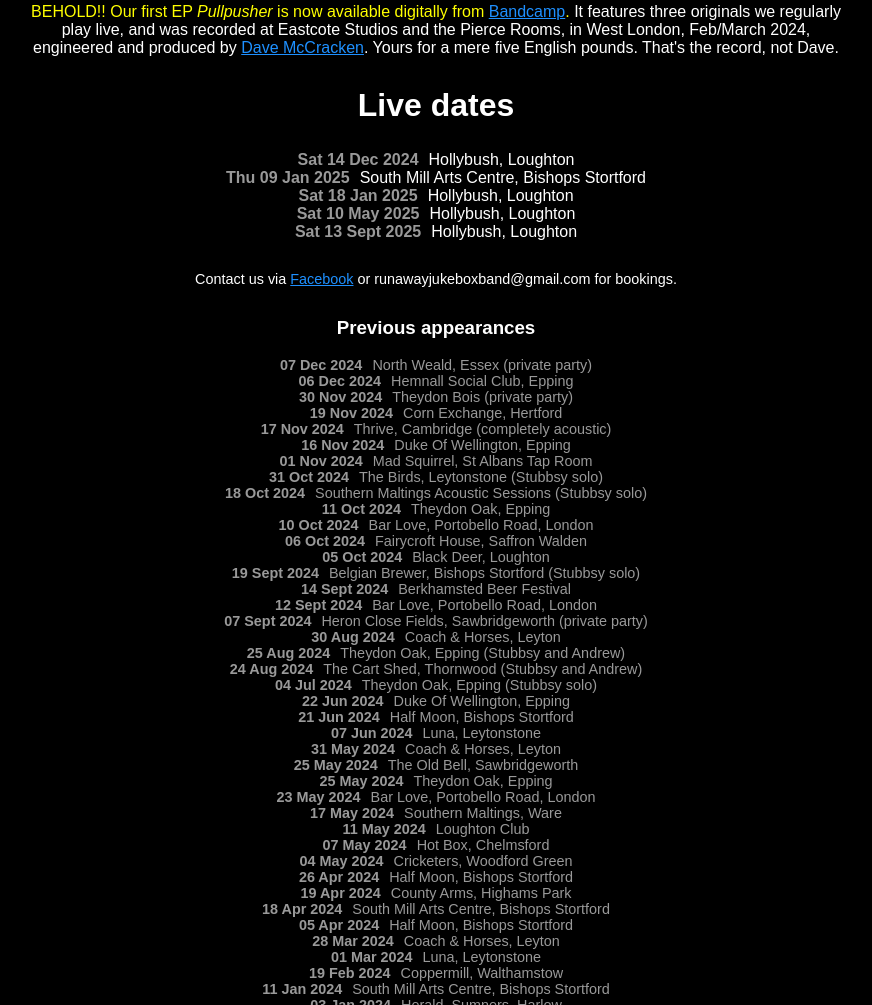
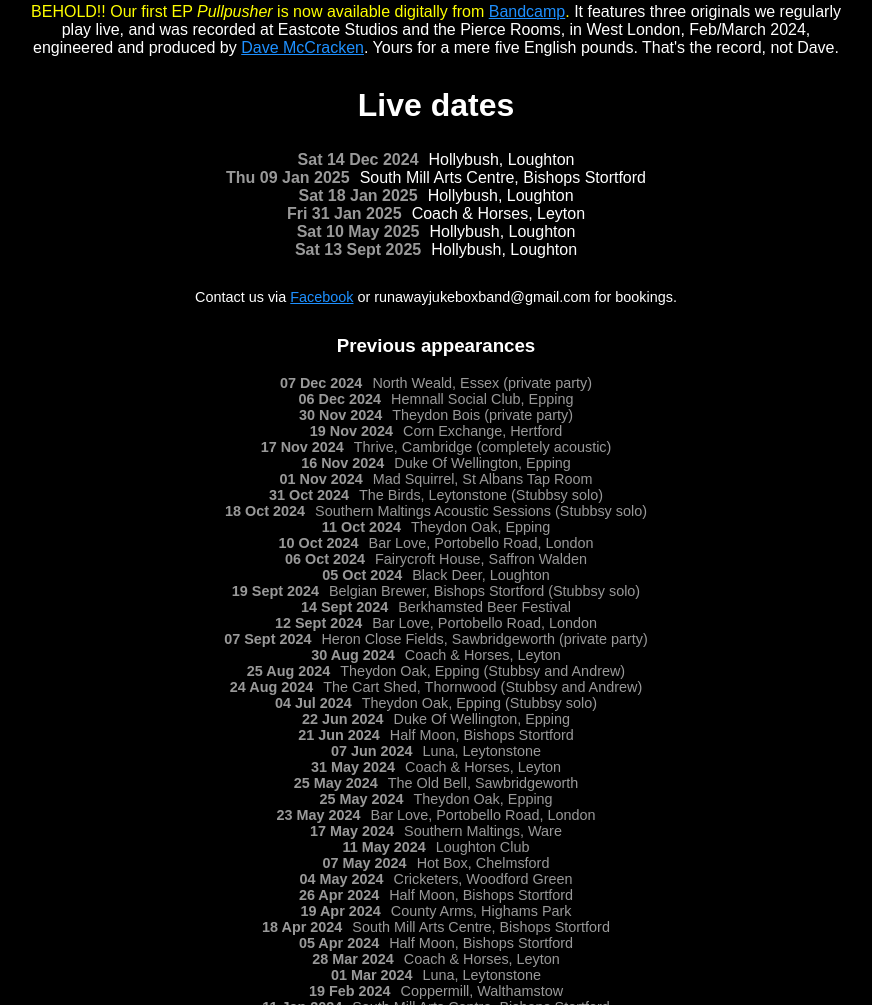
Before and after one commit to andrewbooker/runawayjukebox, a plain HTML site: page index.html in a window 1280 px wide. Shown: the part 732-1737 px from the top of the page, without its empty margins (204-1076 px from the left). Drawn offline with Linux system fonts and the light colour scheme.

Commit message:
adding coach and horses jan 25

```diff
--- a/index.html
+++ b/index.html
@@ -212,7 +212,8 @@ Runaway Jukebox are an acoustic trio that came together in 2023 to play an exten
             ["North Weald, Essex (private party)", "2024-12-07", privateParty],
             ["Hollybush, Loughton", "2024-12-14"],
             ["The Birds, Leytonstone (Stubbsy solo)", "2024-10-31", stubbsySolo],
-            ["Corn Exchange, Hertford", "2024-11-19"]
+            ["Corn Exchange, Hertford", "2024-11-19"],
+            ["Coach & Horses, Leyton", "2025-01-31"]
         ];
 
         const img_size = { width: "400", height: "260" };
```
